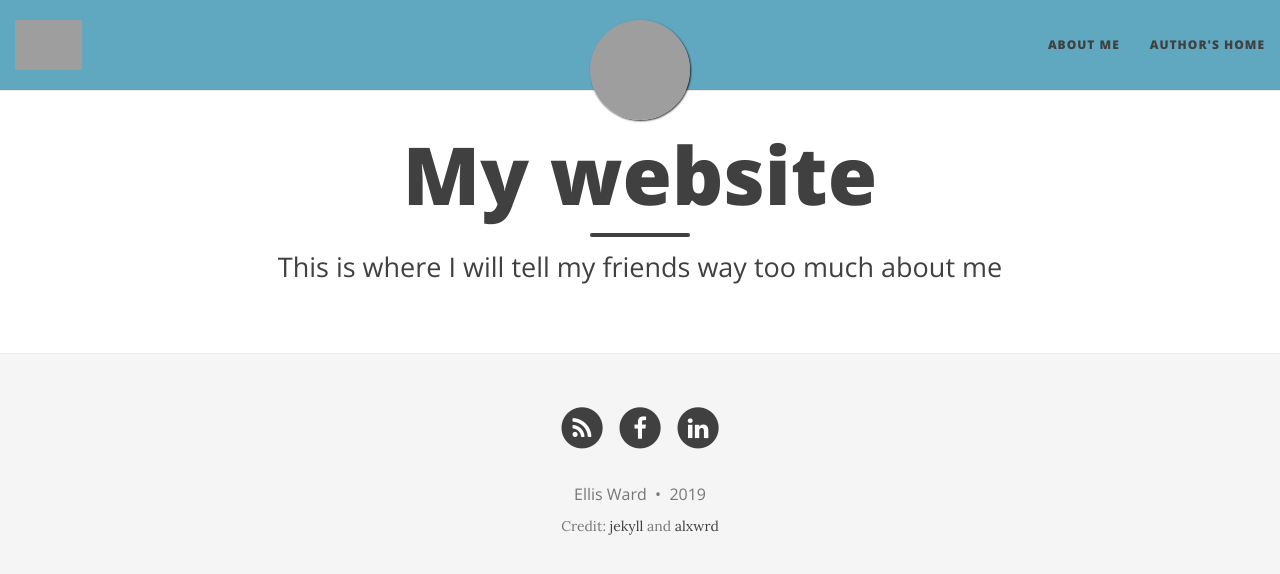
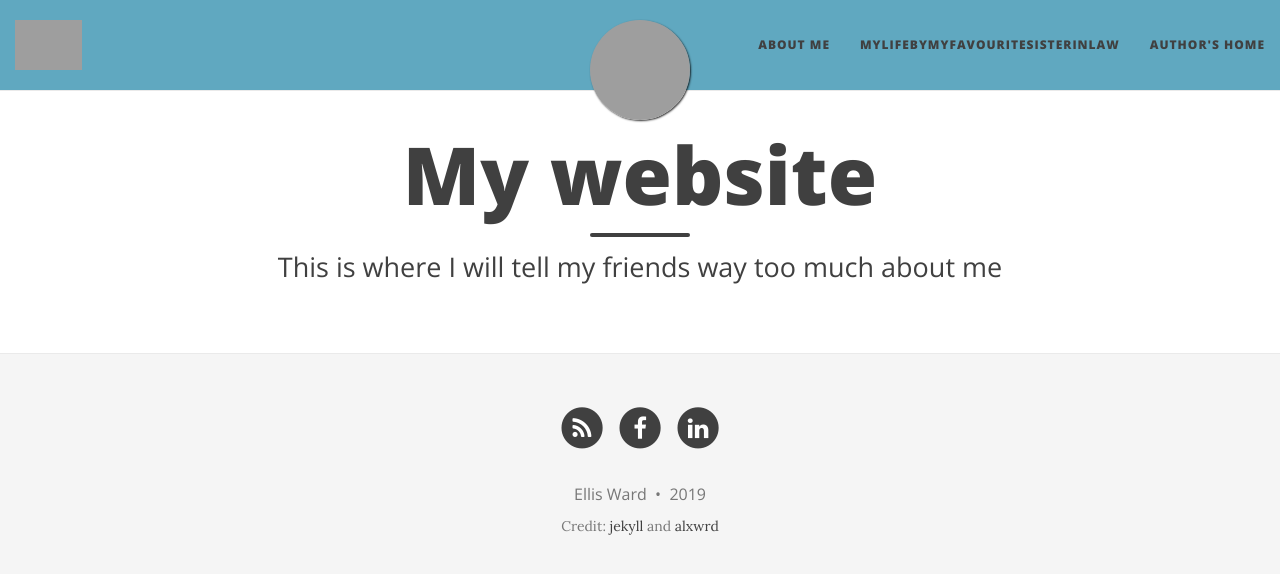
Before and after one commit to ellis-ward/ellis-ward.github.io, a Jekyll site: the page built from index.html, in a window 1280 px wide. Shown: the top 574 px of the page. Built offline with Jekyll 4.4.1, drawn with Linux system fonts in a browser that asks for light colours; nearby versions of some CDN libraries; the list of posts is cut into pages by our own code; grey boxes are pictures that could not be loaded.

Commit message:
Update _config.yml

```diff
--- a/_config.yml
+++ b/_config.yml
@@ -24,6 +24,7 @@ description: A virtual proof that I am awesome!
 # List of links in the navigation bar
 navbar-links:
   About Me: "aboutme"
+  MyLifeByMyFavouriteSisterInLaw: “MyLifeByMyFavouriteSisterInLaw”
   # Resources:
     # - Beautiful Jekyll: "http://deanattali.com/beautiful-jekyll/"
     # - Learn markdown: "http://www.markdowntutorial.com/"
```
